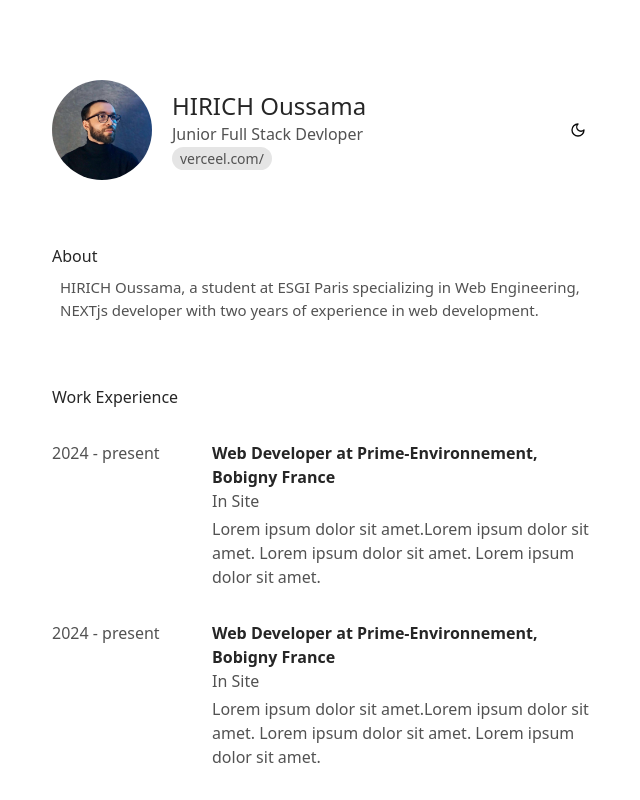
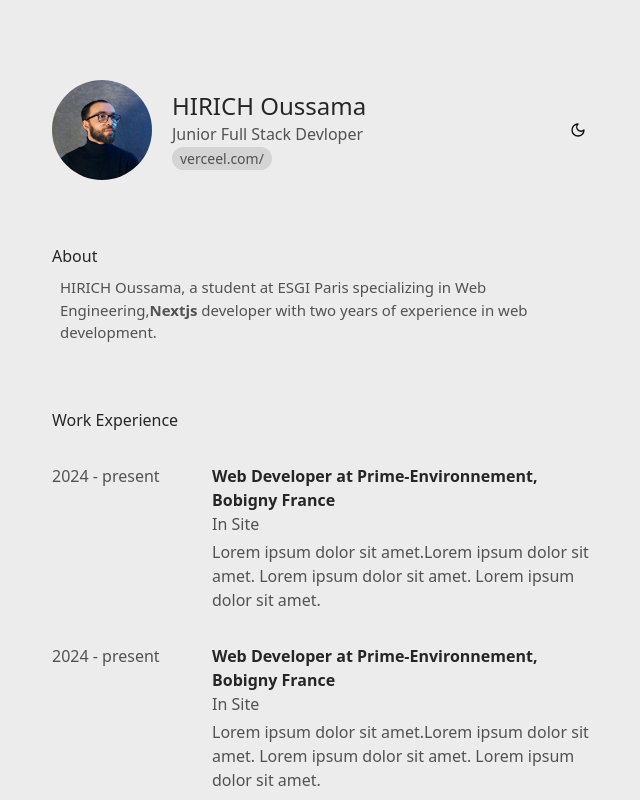
Before and after one commit to VerCeel/cv, a Next.js app: page / in a window 1280 px wide. Shown: the top 800 px of the page, without its empty margins (316-956 px from the left). Built offline with nearby package versions, Linux system fonts and the light colour scheme.

Commit message:
change theme

```diff
--- a/package.json
+++ b/package.json
@@ -9,6 +9,7 @@
     "lint": "next lint"
   },
   "dependencies": {
+    "@radix-ui/react-separator": "^1.1.4",
     "@radix-ui/react-slot": "^1.2.0",
     "class-variance-authority": "^0.7.1",
     "clsx": "^2.1.1",
--- a/src/app/globals.css
+++ b/src/app/globals.css
@@ -44,7 +44,7 @@
 
 :root {
   --radius: 0.625rem;
-  --background: oklch(1 0 0);
+  --background: rgb(236, 236, 236);
   --foreground: oklch(0.145 0 0);
   --card: oklch(1 0 0);
   --card-foreground: oklch(0.145 0 0);
@@ -78,7 +78,7 @@
 }
 
 .dark {
-  --background: oklch(0.145 0 0);
+  --background: rgb(27, 27, 27);
   --foreground: oklch(0.985 0 0);
   --card: oklch(0.205 0 0);
   --card-foreground: oklch(0.985 0 0);
--- a/src/app/page.tsx
+++ b/src/app/page.tsx
@@ -3,6 +3,8 @@
 import Education from "@/components/sections/Education";
 import Header from "@/components/sections/Header";
 import WorkExp from "@/components/sections/Work";
+
+
 
 export default function Home() {
   return (
--- a/src/components/sections/About.tsx
+++ b/src/components/sections/About.tsx
@@ -4,8 +4,8 @@
     <div className="mb-16 cursor-default">
         <h1 className="pb-2 font-medium text-neutral-800 dark:text-neutral-200">About</h1>
         <p className="text-neutral-600 dark:text-neutral-400 pl-2 text-[15px]">
-        HIRICH Oussama, a student at ESGI Paris specializing in Web Engineering,
-        NEXTjs developer with two years of experience in web development.
+        HIRICH Oussama, a student at ESGI Paris specializing in Web Engineering,<span className="font-semibold">Nextjs </span>
+        developer with two years of experience in web development.
         </p>
     </div>
   )
--- a/src/components/sections/Header.tsx
+++ b/src/components/sections/Header.tsx
@@ -7,14 +7,17 @@
 import { Moon, Sun } from "lucide-react";
 import { useTheme } from "next-themes";
 
+
 const NavBar = () => {
   const { theme, setTheme } = useTheme();
   const themeChanger = () => setTheme(theme === "dark" ? "light" : "dark");
 
   return (
     <>
+
       <div className="items-center gap-5 flex mt-20 mb-16 ">
         <MyImage height={100} width={100} className="rounded-full" />
+
         <div className="flex-1">
           <h1 className="text-2xl font-medium text-neutral-800 dark:text-neutral-200">
             HIRICH Oussama
@@ -25,12 +28,13 @@
           <Link
             href={"https://verceel.com"}
             target="blank"
-            className="bg-neutral-200 px-2 py-[2px] text-neutral-600 text-sm rounded-full
-            dark:bg-neutral-800 dark:text-neutral-400"
+            className="bg-neutral-300 px-2 py-[2px] hover:opacity-80 text-neutral-600 text-sm rounded-full
+            dark:bg-neutral-600 dark:text-neutral-400"
           >
             verceel.com/
           </Link>
         </div>
+
         <div>
           <Button
             className="cursor-pointer"
--- /dev/null
+++ b/src/components/ui/separator.tsx
@@ -0,0 +1,28 @@
+"use client"
+
+import * as React from "react"
+import * as SeparatorPrimitive from "@radix-ui/react-separator"
+
+import { cn } from "@/lib/utils"
+
+function Separator({
+  className,
+  orientation = "horizontal",
+  decorative = true,
+  ...props
+}: React.ComponentProps<typeof SeparatorPrimitive.Root>) {
+  return (
+    <SeparatorPrimitive.Root
+      data-slot="separator-root"
+      decorative={decorative}
+      orientation={orientation}
+      className={cn(
+        "bg-border shrink-0 data-[orientation=horizontal]:h-px data-[orientation=horizontal]:w-full data-[orientation=vertical]:h-full data-[orientation=vertical]:w-px",
+        className
+      )}
+      {...props}
+    />
+  )
+}
+
+export { Separator }
```
Also changed, not shown: 1 other file (tests, documents, lock files or other folders).
